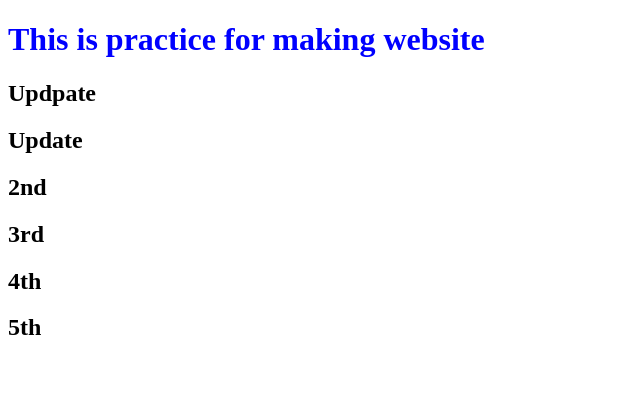
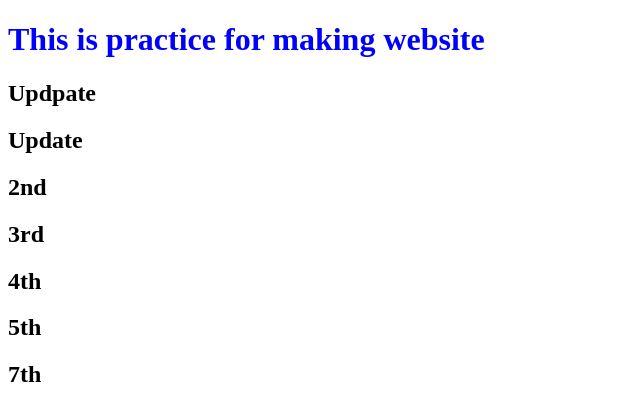
Before and after one commit to AnjalBamanu10/Practice_Media, a plain HTML site: page index.html in a window 1280 px wide. Shown: the full height of the page, 0-640 px from the left. Drawn offline with Linux system fonts and the light colour scheme.

Commit message:
lastupdate

```diff
--- a/index.html
+++ b/index.html
@@ -15,5 +15,6 @@
     <h2>3rd</h2>
     <h2>4th</h2>
     <h2>5th</h2>
+    <h2>7th</h2>
   </body>
 </html>
```
